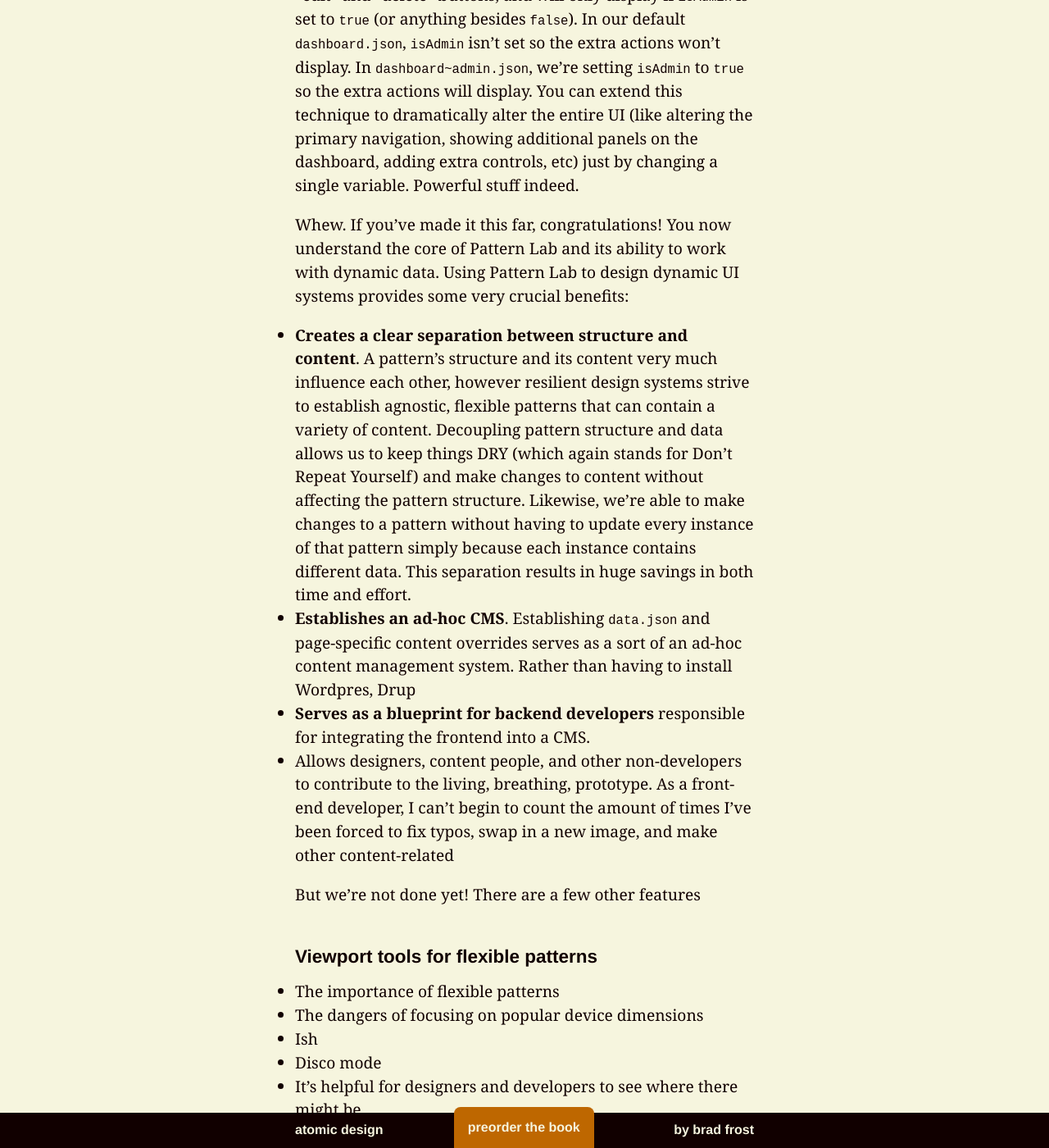
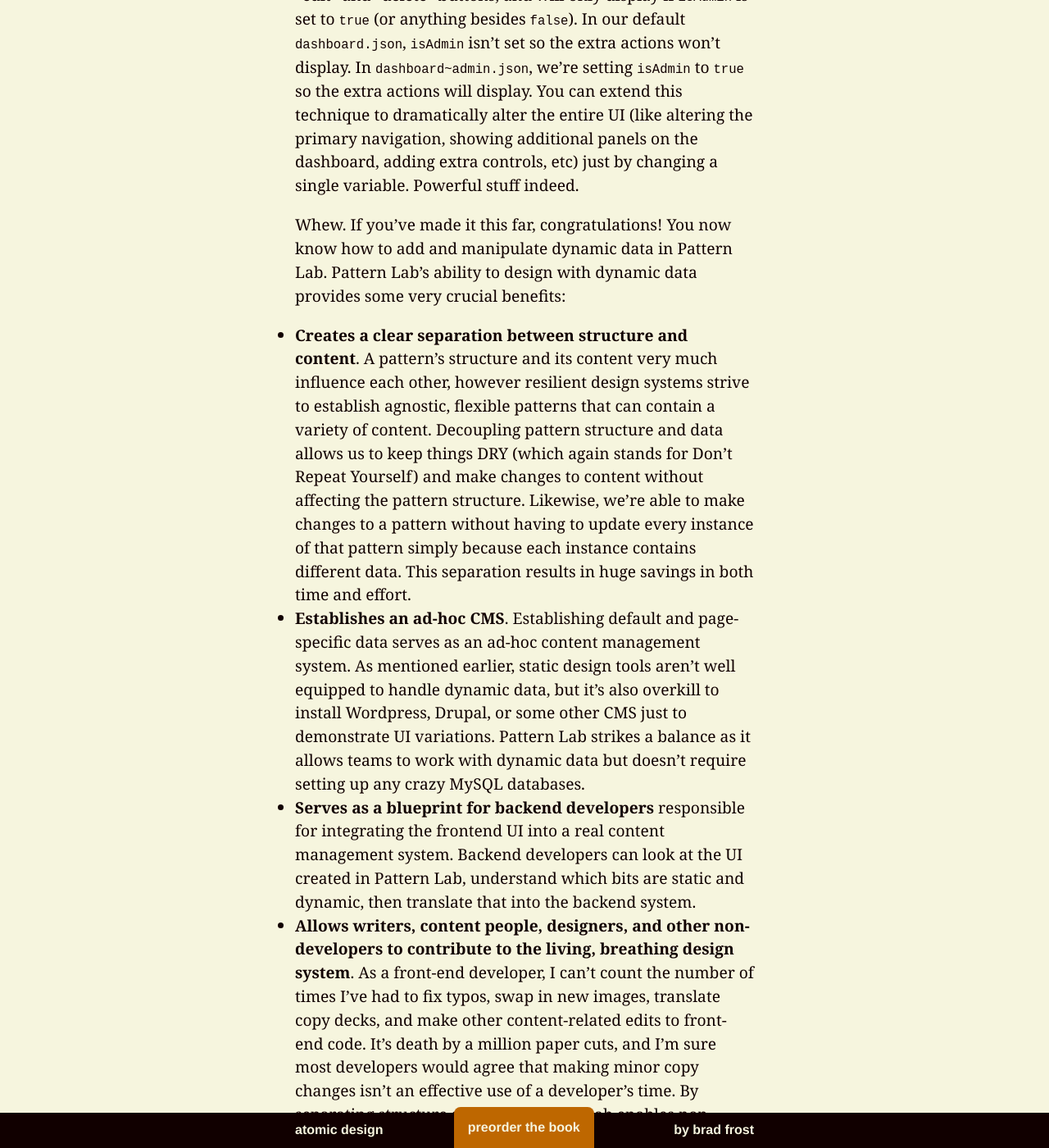
Before and after one commit to bradfrost/atomic-design, a Jekyll site: the page built from chapter-3.md, in a window 1280 px wide and 1400 px high, scrolled down 24652 px. Shown: the whole window at 82% size. Built offline with Jekyll 4.4.1, drawn with Linux system fonts in a browser that asks for light colours; some of the changed text lies outside the part shown.

Commit message:
Chapter 3 draft
Pseudo-patterns and dynamic data wrap-up

```diff
--- a/chapter-3.md
+++ b/chapter-3.md
@@ -331,14 +331,14 @@ We're defining a variable called `isAdmin` and setting it to true. We can now us
 
 The first few lines are pulling in the `img`, `name`, and `title` we defined in `dashboard.json`. But pay close attention to what's wrapped in the `isAdmin` mustache section. What we're saying here is "if `isAdmin` is set to `true`, include a molecule pattern called `block-actions`." The `block-actions` pattern contains the "edit" and "delete" buttons, and will only display if `isAdmin` is set to `true` (or anything besides `false`). In our default `dashboard.json`, `isAdmin` isn't set so the extra actions won't display. In `dashboard~admin.json`, we're setting `isAdmin` to `true` so the extra actions will display. You can extend this technique to dramatically alter the entire UI (like altering the primary navigation, showing additional panels on the dashboard, adding extra controls, etc) just by changing a single variable. Powerful stuff indeed.
 
-Whew. If you've made it this far, congratulations! You now understand the core of Pattern Lab and its ability to work with dynamic data. Using Pattern Lab to design dynamic UI systems provides some very crucial benefits:
+Whew. If you've made it this far, congratulations! You now know how to add and manipulate dynamic data in Pattern Lab. Pattern Lab's ability to design with dynamic data provides some very crucial benefits:
 
 - **Creates a clear separation between structure and content**. A pattern's structure and its content very much influence each other, however resilient design systems strive to establish agnostic, flexible patterns that can contain a variety of content. Decoupling pattern structure and data allows us to keep things DRY (which again stands for Don't Repeat Yourself) and make changes to content without affecting the pattern structure. Likewise, we're able to make changes to a pattern without having to update every instance of that pattern simply because each instance contains different data. This separation results in huge savings in both time and effort.
-- **Establishes an ad-hoc CMS**. Establishing `data.json` and page-specific content overrides serves as a sort of an ad-hoc content management system. Rather than having to install Wordpres, Drup
-- **Serves as a blueprint for backend developers** responsible for integrating the frontend into a CMS.
-- Allows designers, content people, and other non-developers to contribute to the living, breathing, prototype. As a front-end developer, I can't begin to count the amount of times I've been forced to fix typos, swap in a new image, and make other content-related
+- **Establishes an ad-hoc CMS**. Establishing default and page-specific data serves as an ad-hoc content management system. As mentioned earlier, static design tools aren't well equipped to handle dynamic data, but it's also overkill to install Wordpress, Drupal, or some other CMS just to demonstrate UI variations. Pattern Lab strikes a balance as it allows teams to work with dynamic data but doesn't require setting up any crazy MySQL databases.
+- **Serves as a blueprint for backend developers** responsible for integrating the frontend UI into a real content management system. Backend developers can look at the UI created in Pattern Lab, understand which bits are static and dynamic, then translate that into the backend system.
+- **Allows writers, content people, designers, and other non-developers to contribute to the living, breathing design system**. As a front-end developer, I can't count the number of times I've had to fix typos, swap in new images, translate copy decks, and make other content-related edits to front-end code. It's death by a million paper cuts, and I'm sure most developers would agree that making minor copy changes isn't an effective use of a developer's time. By separating structure and data, Pattern Lab enables non-developer team members to manage the content which in turn frees up developer time to focus on the structure of the design system.
 
-But we're not done yet! There are a few other features
+We've now covered Pattern Lab's core functionality, but we're not done yet! Next we'll cover a few additional features that should be considered irrespective of what tool you use to create your pattern library.
 
 ### Viewport tools for flexible patterns
 - The importance of flexible patterns
@@ -360,7 +360,7 @@ But we're not done yet! There are a few other features
 
 ### More tools
 - Plugins
-- Next version
+- Next version - decoupling pattern engines
 
 
 ## To each their own
```
Also changed, not shown: 2 other files.
